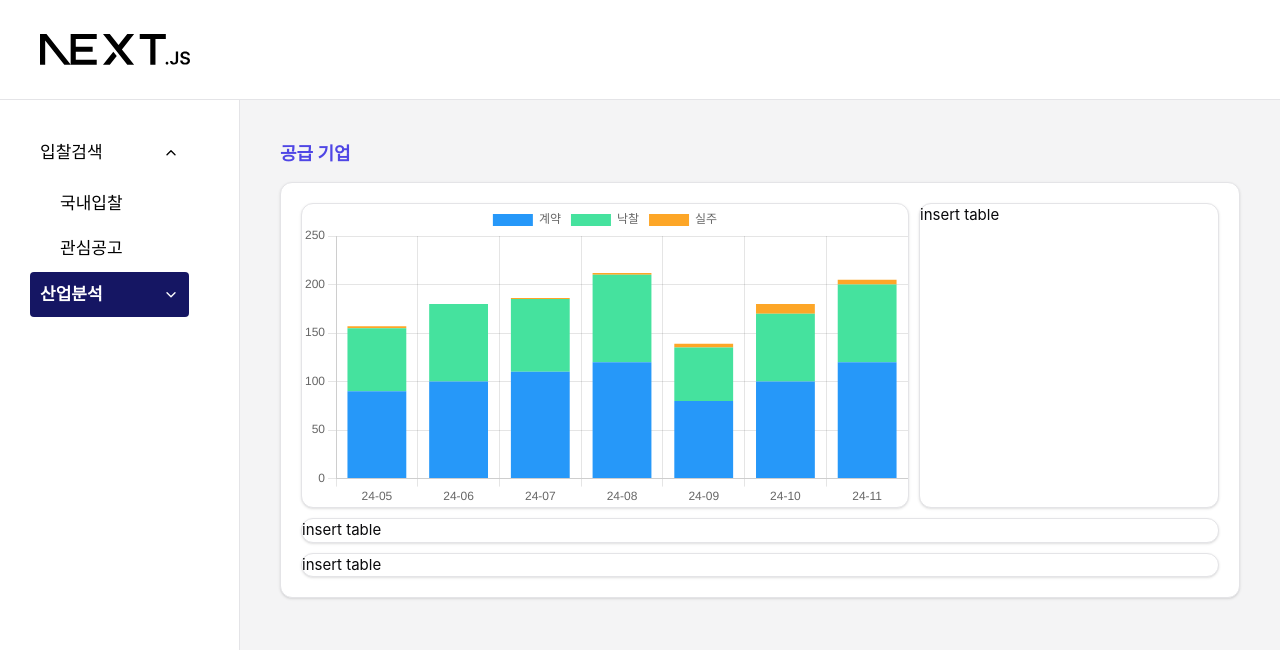
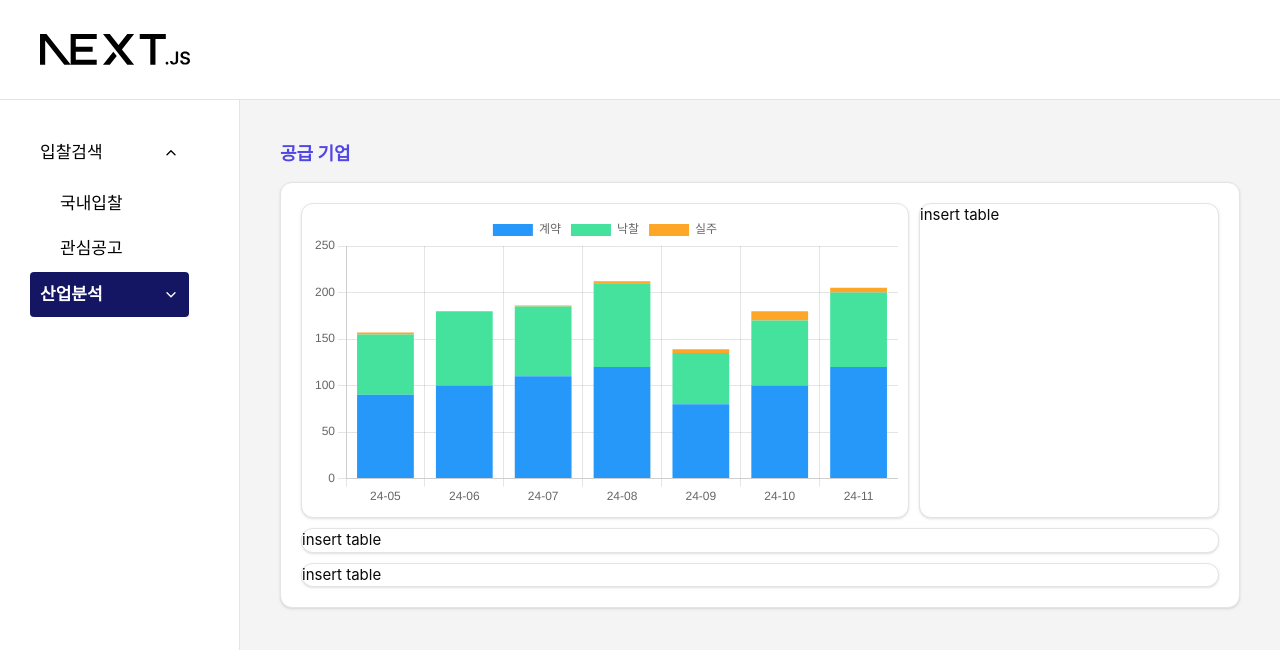
Before and after one commit to hckang80/nextjs-beginner-task, a Next.js app: page /analysis/supplier in a window 1280 px wide. Shown: the top 650 px of the page. Built offline with nearby package versions, Linux system fonts and the light colour scheme.

Commit message:
chore: 여백 추가

```diff
--- a/app/analysis/supplier/container.tsx
+++ b/app/analysis/supplier/container.tsx
@@ -23,7 +23,7 @@ export default function SupplierContainer() {
 
       <Card className="p-[20px] grid gap-[10px]">
         <div className="flex gap-[10px]">
-          <Card className="grow">
+          <Card className="p-[10px] grow">
             <SupplierChart supplierList={supplierList} />
           </Card>
           <Card className="shrink-0 basis-[300px]">insert table</Card>
```
